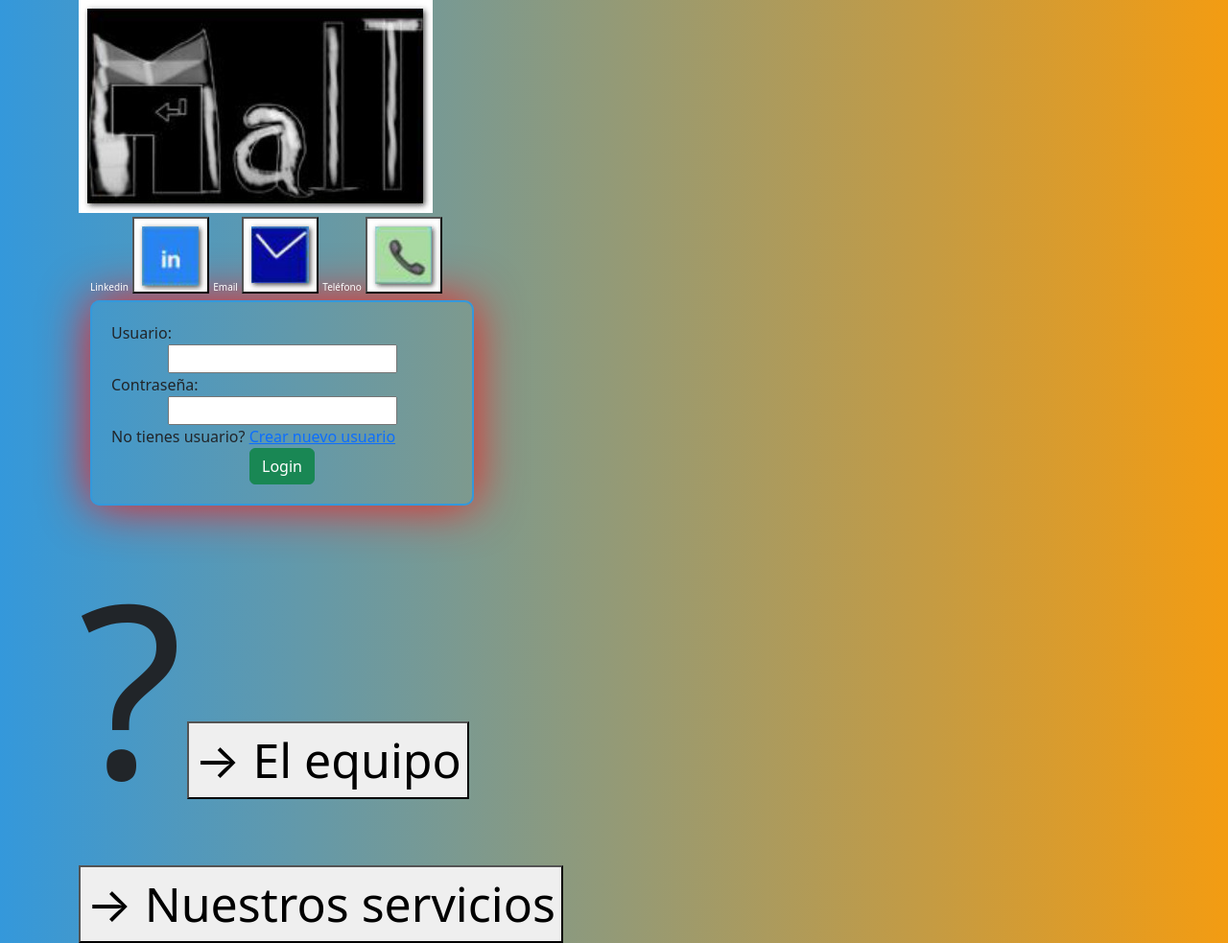
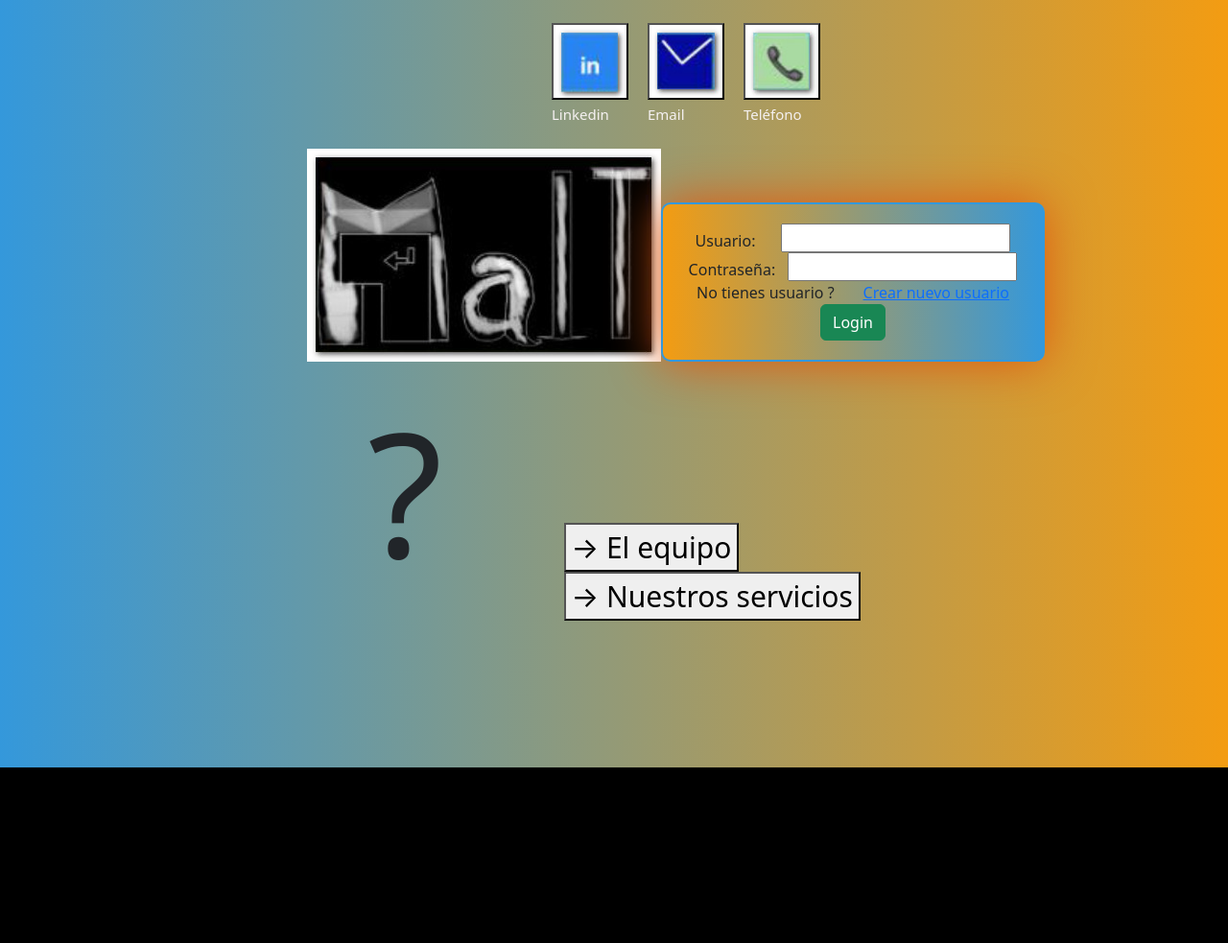
Before and after one commit to MariaIlyes/ProiectoFinCursoMariaIlyes, a Node server app: page / in a window 1280 px wide. Shown: the whole page at 96% size. After the commit the page ends 800 px from the top, so only its background shows below. Run offline with Node 20, Linux system fonts and the light colour scheme.

Commit message:
He modificado de manera que soy capaz de realizar el hash a la contraseña, guardarla en la bd, y logarme, y tambien comprobar si el usuario existe o no, su contraseña esta ok o no

```diff
--- a/package.json
+++ b/package.json
@@ -11,6 +11,7 @@
   "author": "Maria Ilyes",
   "license": "ISC",
   "dependencies": {
+    "bcryptjs": "^2.4.3",
     "body-parser": "^1.20.2",
     "dotenv": "^16.4.5",
     "ejs": "^3.1.10",
--- a/views/index.ejs
+++ b/views/index.ejs
@@ -3,44 +3,82 @@
 <head>
     <meta charset="UTF-8">
     <meta name="viewport" content="width=device-width, initial-scale=1.0">
+    <title>MaIT index</title>
     <link href="https://cdn.jsdelivr.net/npm/bootstrap@5.3.3/dist/css/bootstrap.min.css" rel="stylesheet" integrity="sha384-QWTKZyjpPEjISv5WaRU9OFeRpok6YctnYmDr5pNlyT2bRjXh0JMhjY6hW+ALEwIH" crossorigin="anonymous">
-    <title>MaIt Proyecto</title>
     <link rel="stylesheet" href="./style/style.css">
 </head>
 <body>
-    <div class ="container">
+    <br>
+    <div class="bigContainer">
+        <div>
+            <!--espacio vacío para cumplir con el grid bigContainer-->
+        </div>
+        <div>
+            <div class="containerLinks">
+                <div>
+                    <button class="linkedin"></button>
+                    <label class="blanco">Linkedin</label>
+                </div>
+                <div>
+                    <button class="email"></button>
+                    <label class="blanco">Email</label>
+                </div>
+                <div>
+                    <button class="telefono"></button>
+                    <label class="blanco">Teléfono</label>
+                </div>
+            </div>
+        </div>
+    </div>
+    <br>
+    <div class="bigContainer">
+        <div>
             <img src="/imagenes/mait.jpg" alt="Logo empresa MaIT">
-    <div class="container mt-1">
-        <label class="blanco">Linkedin</label>
-        <button class=linkedin></button>
-        <label class="blanco">Email</label>
-        <button class=email></button>
-        <label class="blanco">Teléfono</label>
-        <button class=telefono></button>
         </div>
-        <div  class="container mt-1">
-        <form id="loginUsuario" action="/usuarioLogado" method="GET">
-            <div class="form-group">
+        <div>
+            <form class="form-container" id="loginUsuario" action="/usuarioLogado" method="GET">
+                <div class="bigContainer">
+                    <div>
                         <label for="usuario">Usuario:</label>
-            <center>
-                <input type="text" id="usuario" name="usuario">
-            </center>
+                    </div>
+                    <div>
+                        <input type="text" id="usuario" name="usuario" required>
+                    </div>
+                </div>
+                <div class="bigContainer">
+                    <div>
                         <label for="contrasena">Contraseña:</label>
-            <center>
-                <input type="text" id="contrasena" name="contrasena">
-            </center>
-                <label>No tienes usuario?</label>
+                    </div>
+                    <div>
+                        <input type="password" id="contrasena" name="contrasena" required>
+                    </div>
+                </div>
+                <div class="bigContainer">
+                    <div>
+                    <label>No tienes usuario ?</label>
+                    </div>
+                    <div>
                     <a href="/views/usuarioNuevo">Crear nuevo usuario</a>
+                    </div>
                 </div>
                 <center>
                     <button type="submit" class="btn btn-success">Login</button>
                 </center>
             </form>
         </div>
+    </div>
+    <div class="bigContainer">
+        <div>
             <label class="big">?</label>
-    <button class="flecha">&rarr; El equipo</button>
-    <br>
+        </div>
+        <div>
+            <form action="/compania" method="GET">
+            <button type="submit" class="flecha">&rarr; El equipo</button>
+            </form>
+            <form action="/servicios" method="GET">
             <button class="flecha">&rarr; Nuestros servicios</button>
+            </form>
+        </div>
     </div>
 </body>
 </html>
--- a/views/style/style.css
+++ b/views/style/style.css
@@ -1,44 +1,96 @@
-
 body {
     background: linear-gradient(to right, #3498db, #f39c12);
+    width: 50%;
+    margin: auto;
 }
 .form-container{
-            background: linear-gradient(to right ,#f39c12, #3498db);
+    background: linear-gradient(to right, #f39c12, #3498db );
     border-radius: 10px;
-            padding: 20px;
+    padding: 10px;
+    width: auto;
 }
 .big{
-            font-size: 250px;
+    font-size:180px;
+    justify-content: end;
 }
 .flecha{
-            font-size: 50px;
+    font-size: 30px;
 }
 #loginUsuario{
     border: 2px solid #3498db;
     padding: 20px;
     border-radius: 10px;
-            box-shadow: 0px 0px 50px #f71d1d;
+    box-shadow: 0px 0px 50px #e0580f;
     width: 400px;
 }
 .blanco{
-            font-size: 10px;
-            color: #fcfcfc
+    font-size: 15px;
+    color: #f5f1f1;
 }
 .linkedin{
-            background-image: url("/imagenes/linkedin.jpg");
+    background-image: url('/imagenes/linkedin.jpg');
     background-size: cover;
     width: 80px;
     height: 80px;
 }
 .email{
-            background-image: url("/imagenes/email.jpg");
+    background-image: url('/imagenes/email.jpg');
     background-size: cover;
     width: 80px;
     height: 80px;
 }
 .telefono{
-            background-image: url("/imagenes/telefono.jpg");
+    background-image: url('/imagenes/telefono.jpg');
     background-size: cover;
     width: 80px;
     height: 80px;
 }
+.containerLinks{
+    display: grid;
+    grid-template-columns: 100px 100px 100px;
+    align-items: right;
+}
+.bigContainer{
+    display: grid;
+    grid-template-columns: auto auto;
+    justify-content: space-around;
+    align-items: flex-end;
+    width:100%;
+    height: auto;
+}
+.smallContainer{
+    display: grid;
+    grid-template-columns: 300px 300px;
+    justify-content: space-around;
+    align-items: flex-end;
+    width:100%;
+    height: auto;
+}
+.imgRound{
+    border-radius: 100%;
+    border-color: #3498db;
+    width: 75px;
+}
+p{
+    color:aliceblue;
+}
+.titulo{
+    color:#095428;
+    font-style: bold;
+}
+.pageTitle{
+    color:aliceblue;
+    font-size: 100px;
+}
+.rectangulo {
+    width: 320px;
+    height: 300px;
+    background-color: white;
+    border: 2px solid black;
+    position: relative;
+}
+.texto {
+    color: rgb(7, 7, 7);
+    font-size: 20px;
+    justify-content: center;
+}
--- a/views/usuarioLogado.ejs
+++ b/views/usuarioLogado.ejs
@@ -3,9 +3,11 @@
 <head>
     <meta charset="UTF-8">
     <meta name="viewport" content="width=device-width, initial-scale=1.0">
-    <title> MaIT Usuario Logado</title>
+    <title>MaIT UsuarioLogado</title>
 </head>
 <body>
-    Usuario Logado
+    UsuarioLogado
+    <br>
+    <%= data %>
 </body>
 </html>
```
Also changed, not shown: app.js (+64 -22 lines), views/compania.ejs (+36 -3 lines), views/servicios.ejs (+25 -1 lines), views/usuarioKO.ejs (+4 -5 lines), views/usuarioNuevo.ejs (+51 -39 lines), views/usuarioOK.ejs (+4 -5 lines), views/eliminar.ejs (line endings or trailing spaces), views/imagenes/alex.jpg (added), views/imagenes/maria.jpg (added), views/modificar.ejs (line endings or trailing spaces), 3 other files. Lines whose indentation alone changed are shown as unchanged.
